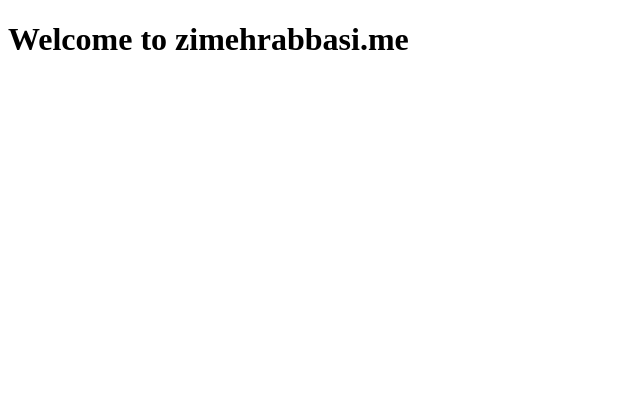
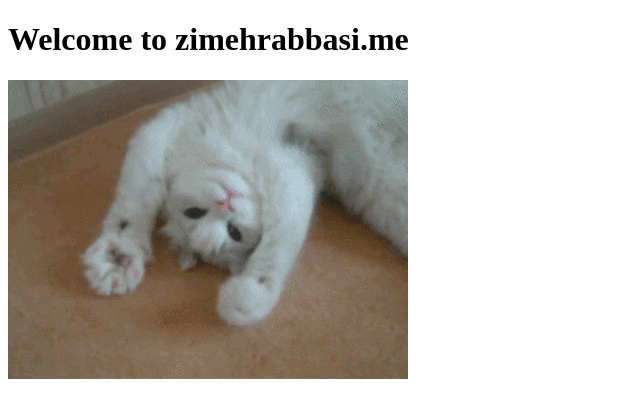
Before and after one commit to ZimehrAbbasi/zimehrabbasi.me, a plain HTML site: page index.html in a window 1280 px wide. Shown: the whole page, without its empty margins (0-640 px from the left). Drawn offline with Linux system fonts and the light colour scheme.

Commit message:
Added cat.gif

```diff
--- a/index.html
+++ b/index.html
@@ -8,5 +8,6 @@
   </head>
   <body>
     <h1>Welcome to zimehrabbasi.me<h1>
+    <img src="images/cat.gif" alt="Insert cat gif here">
   </body>
 </html>
```
Also changed, not shown: images/cat.gif (added).
